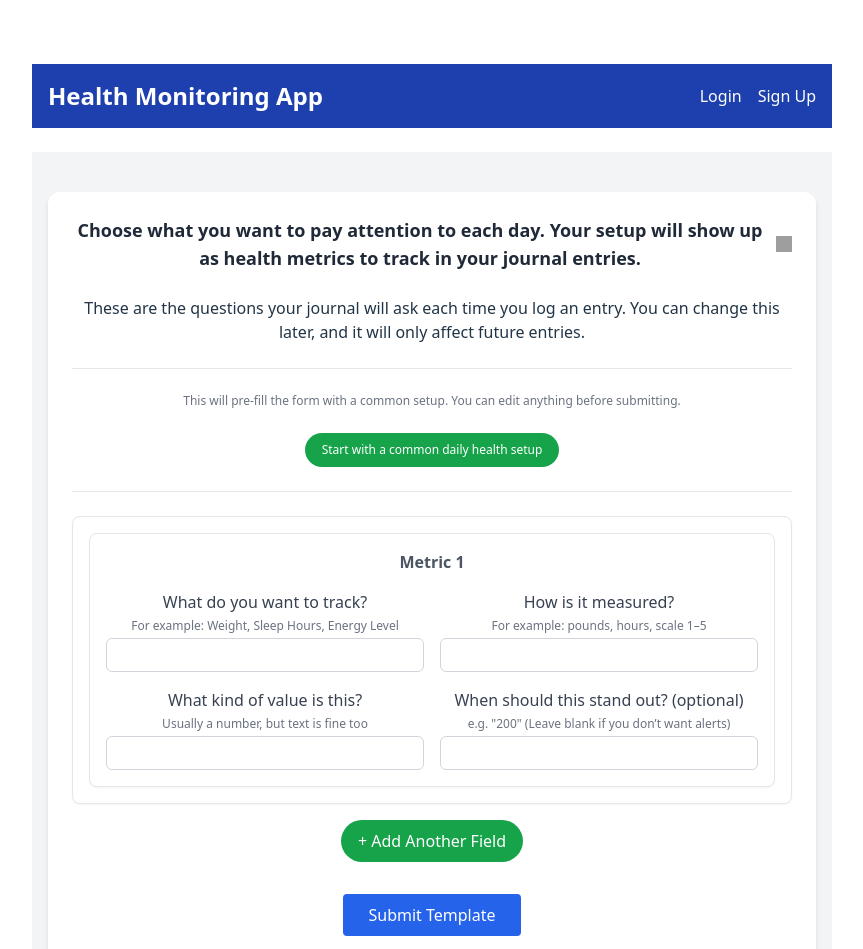
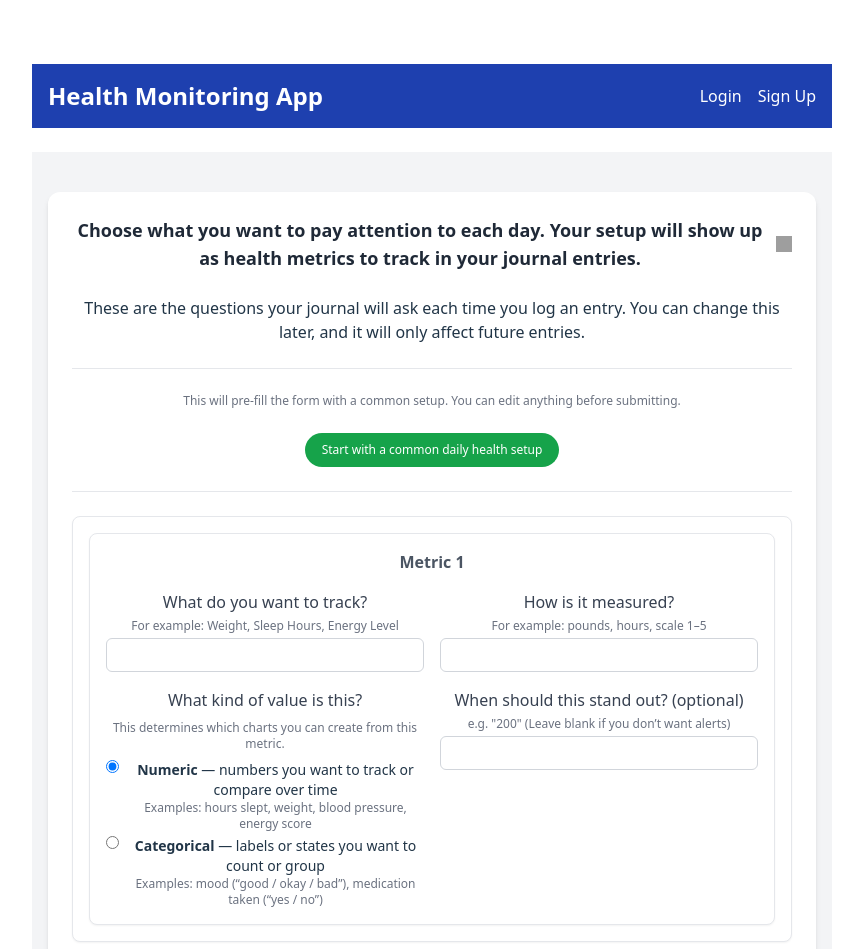
Before and after one commit to antoniorestivo/post_stroke_health_monitoring_vue_app, a Vue app: page /journals/template/new in a window 1280 px wide. Shown: the top 949 px of the page, without its empty margins (208-1071 px from the left). Built offline with nearby package versions, Linux system fonts and the light colour scheme; grey boxes are pictures that could not be loaded.

Commit message:
Support metric frequency charts

```diff
--- a/src/components/UsersChart.vue
+++ b/src/components/UsersChart.vue
@@ -162,7 +162,7 @@ function createBarChart(ctx, chart) {
       scales: {
         y: {
           beginAtZero: true,
-          title: { display: true, text: chart.y_label }
+          title: { display: true, text: chart.y_label || "Frequency" }
         },
         x: {
           title: { display: true, text: chart.x_label }
--- a/src/views/ChartsNew.vue
+++ b/src/views/ChartsNew.vue
@@ -46,6 +46,11 @@
             <label class="flex items-center gap-2 text-sm">
               <input type="radio" value="treatment_comparison" v-model="chartMode" />
               Compare treatments
+            </label>
+
+            <label class="flex items-center gap-2 text-sm">
+              <input type="radio" value="metric_frequency" v-model="chartMode" />
+              Frequency of a metric
             </label>
           </div>
         </div>
@@ -119,6 +124,37 @@
           </div>
         </div>
 
+        <!-- Metric frequency -->
+        <div v-if="chartMode === 'metric_frequency'" class="space-y-4">
+          <h3 class="text-sm font-semibold text-gray-700">
+            Choose a categorical metric
+          </h3>
+
+          <p class="text-xs text-gray-500">
+            This chart shows how often each value appears across your journal entries.
+          </p>
+
+          <div v-if="categoricalMetrics.length === 0" class="text-sm text-red-600">
+            You don’t have any categorical metrics defined yet.
+            Create one in your journal template first.
+          </div>
+
+          <div v-else class="grid grid-cols-1 sm:grid-cols-2 gap-2">
+            <label
+                v-for="metric in categoricalMetrics"
+                :key="metric.id"
+                class="flex items-center gap-2 text-sm"
+            >
+              <input
+                  type="radio"
+                  :value="metric.metric_name"
+                  v-model="metricOne"
+              />
+              {{ metric.metric_name }}
+            </label>
+          </div>
+        </div>
+
         <!-- Title -->
         <div>
           <label class="block text-sm font-medium text-gray-700">
@@ -165,6 +201,10 @@ const metricTwo = ref("");
 const chartMode = ref("metric");
 const selectedTreatments = ref([]);
 
+const categoricalMetrics = computed(() =>
+  metrics.value.filter(m => m.metric_data_type === "categorical")
+);
+
 watch(
   () => route.params,
   () => fetchData(),
@@ -197,24 +237,61 @@ function fetchData() {
 }
 
 function createChart() {
+  errors.value = [];
+
   const params = {
-    x_label: metricOne.value,
-    y_label: metricTwo.value,
+    chart_mode: chartMode.value,
     title: title.value,
-    options: {},
-    chart_mode: chartMode.value
+    options: {}
   };
+
+  if (!title.value.trim()) {
+    errors.value.push("Please provide a chart title.");
+    return;
+  }
+
+  if (chartMode.value === "metric_over_time") {
+    if (!metricOne.value) {
+      errors.value.push("Please select a metric.");
+      return;
+    }
+
+    params.x_label = "Time";
+    params.y_label = metricOne.value;
+  }
+
+  if (chartMode.value === "metric_vs_metric") {
+    if (!metricOne.value || !metricTwo.value) {
+      errors.value.push("Please select two metrics to compare.");
+      return;
+    }
+
+    if (metricOne.value === metricTwo.value) {
+      errors.value.push("Please select two different metrics.");
+      return;
+    }
+
+    params.x_label = metricOne.value;
+    params.y_label = metricTwo.value;
+  }
+
+  if (chartMode.value === "metric_frequency") {
+    if (!metricOne.value) {
+      errors.value.push("Please select a metric.");
+      return;
+    }
+
+    params.x_label = metricOne.value;
+  }
 
   if (chartMode.value === "treatment_comparison") {
     if (selectedTreatments.value.length < 2) {
-      errors.value = ["Please select at least two treatments to compare."];
+      errors.value.push("Please select at least two treatments.");
       return;
     }
 
-    params.options.treatment_ids = selectedTreatments.value;
+    params.options.treatmentIds = selectedTreatments.value;
   }
-
-  console.log(params);
 
   axios
     .post(`/api/users/${route.params.id}/user_charts`, params)
@@ -222,7 +299,8 @@ function createChart() {
       router.push(`/users/${route.params.id}/charts`);
     })
     .catch(error => {
-      errors.value = error.response?.data?.errors || ["Chart creation failed."];
+      errors.value =
+        error.response?.data?.errors || ["Chart creation failed."];
     });
 }
 </script>
--- a/src/views/JournalsTemplateEdit.vue
+++ b/src/views/JournalsTemplateEdit.vue
@@ -64,14 +64,44 @@
               </div>
 
               <!-- Column 2 -->
-              <div class="space-y-1">
-                <label class="block font-medium text-gray-700">Data Type</label>
-                <input
-                    v-model="metric.metric_data_type"
-                    type="text"
-                    class="w-full rounded-md border border-gray-300 px-3 py-1.5 text-sm
-                           focus:outline-none focus:ring-2 focus:ring-blue-500 focus:border-blue-500"
-                />
+              <div class="space-y-2">
+                <label class="block font-medium text-gray-700">
+                  What kind of value is this?
+                </label>
+
+                <p class="text-xs text-gray-500">
+                  This determines which charts can be created from this metric.
+                </p>
+
+                <div class="space-y-1 text-sm">
+                  <label class="flex items-start gap-2">
+                    <input
+                        type="radio"
+                        value="numeric"
+                        v-model="metric.metric_data_type"
+                    />
+                    <span>
+                      <strong>Numeric</strong> — values you want to track or compare over time
+                      <span class="block text-xs text-gray-500">
+                        Examples: hours slept, weight, blood pressure, energy score
+                      </span>
+                    </span>
+                  </label>
+
+                  <label class="flex items-start gap-2">
+                    <input
+                        type="radio"
+                        value="categorical"
+                        v-model="metric.metric_data_type"
+                    />
+                    <span>
+                      <strong>Categorical</strong> — labels or states you want to count or group
+                      <span class="block text-xs text-gray-500">
+                        Examples: mood (“good / okay / bad”), medication taken (“yes / no”)
+                      </span>
+                    </span>
+                  </label>
+                </div>
               </div>
             </div>
 
@@ -154,7 +184,13 @@ onMounted(() => {
   axios
     .get(`/api/journal_templates/${templateId}/edit`)
     .then(response => {
-      metrics.value = response.data.metrics || [];
+      metrics.value = (response.data.metrics || []).map(m => ({
+        ...m,
+        metric_data_type:
+          m.metric_data_type === "categorical"
+            ? "categorical"
+            : "numeric"
+      }));
     })
     .catch(error => {
       errors.value = error.response?.data?.errors || [
@@ -166,7 +202,7 @@ onMounted(() => {
 function addMetricField() {
   metrics.value.push({
     metric_name: "",
-    metric_data_type: "",
+    metric_data_type: "numeric",
     metric_unit_name: "",
     warning_threshold: ""
   });
--- a/src/views/JournalsTemplateNew.vue
+++ b/src/views/JournalsTemplateNew.vue
@@ -97,19 +97,44 @@
             <!-- Second row -->
             <div class="grid grid-cols-1 md:grid-cols-2 gap-4">
               <!-- Column 1 -->
-              <div class="space-y-1">
+              <div class="space-y-2">
                 <label class="block font-medium text-gray-700">
                   What kind of value is this?
                 </label>
+
                 <p class="text-xs text-gray-500">
-                  Usually a number, but text is fine too
+                  This determines which charts you can create from this metric.
                 </p>
-                <input
-                    type="text"
-                    v-model="field.dataType"
-                    class="w-full rounded-md border border-gray-300 px-3 py-1.5 text-sm
-               focus:outline-none focus:ring-2 focus:ring-blue-500 focus:border-blue-500"
-                />
+
+                <div class="space-y-1 text-sm">
+                  <label class="flex items-start gap-2">
+                    <input
+                        type="radio"
+                        value="numeric"
+                        v-model="field.dataType"
+                    />
+                    <span>
+                      <strong>Numeric</strong> — numbers you want to track or compare over time
+                      <span class="block text-xs text-gray-500">
+                        Examples: hours slept, weight, blood pressure, energy score
+                      </span>
+                    </span>
+                  </label>
+
+                  <label class="flex items-start gap-2">
+                    <input
+                      type="radio"
+                      value="categorical"
+                      v-model="field.dataType"
+                    />
+                    <span>
+                      <strong>Categorical</strong> — labels or states you want to count or group
+                      <span class="block text-xs text-gray-500">
+                        Examples: mood (“good / okay / bad”), medication taken (“yes / no”)
+                      </span>
+                    </span>
+                  </label>
+                </div>
               </div>
 
               <!-- Column 2 -->
@@ -165,7 +190,7 @@ const metricFields = ref([
   {
     name: "",
     unit: "",
-    dataType: "",
+    dataType: "numeric",
     warningThreshold: ""
   }
 ]);
@@ -174,19 +199,19 @@ const basicHealthPreset = [
   {
     name: "Sleep Hours",
     unit: "hours",
-    dataType: "number",
+    dataType: "numeric",
     warningThreshold: 6.0
   },
   {
     name: "Energy Level",
     unit: "scale_1_5",
-    dataType: "number",
+    dataType: "numeric",
     warningThreshold: 2
   },
   {
     name: "Exercise Intensity",
     unit: "scale_0_3",
-    dataType: "number",
+    dataType: "numeric",
     warningThreshold: 0
   }
 ];
@@ -195,7 +220,7 @@ function addField() {
   metricFields.value.push({
     name: "",
     unit: "",
-    dataType: "",
+    dataType: "numeric",
     warningThreshold: ""
   });
 }
```
